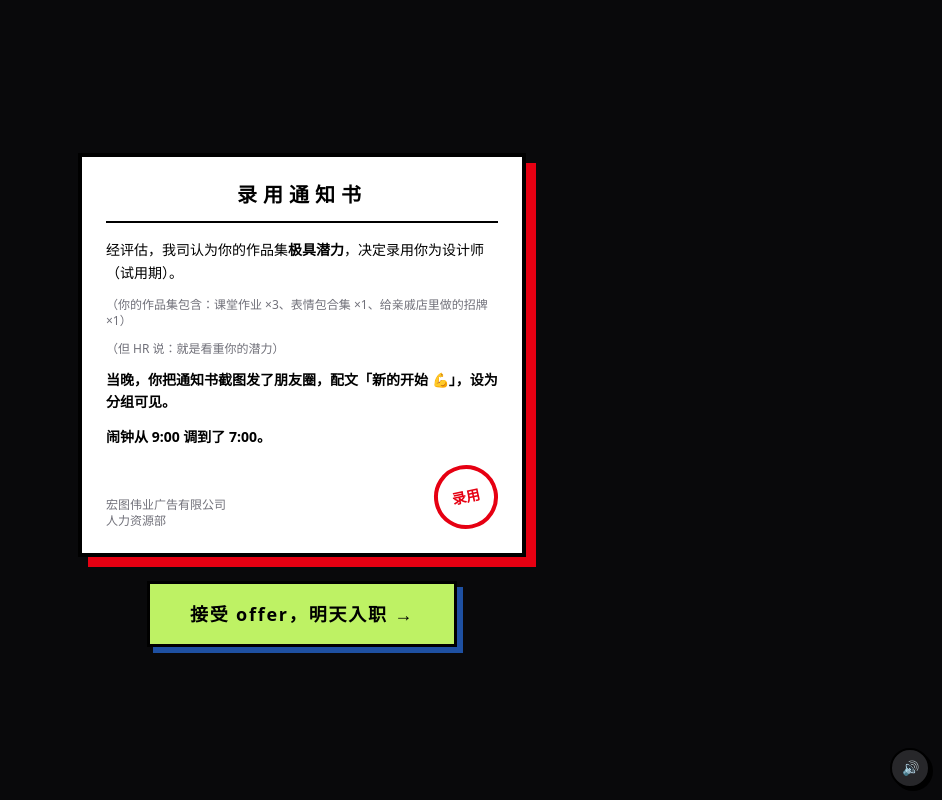
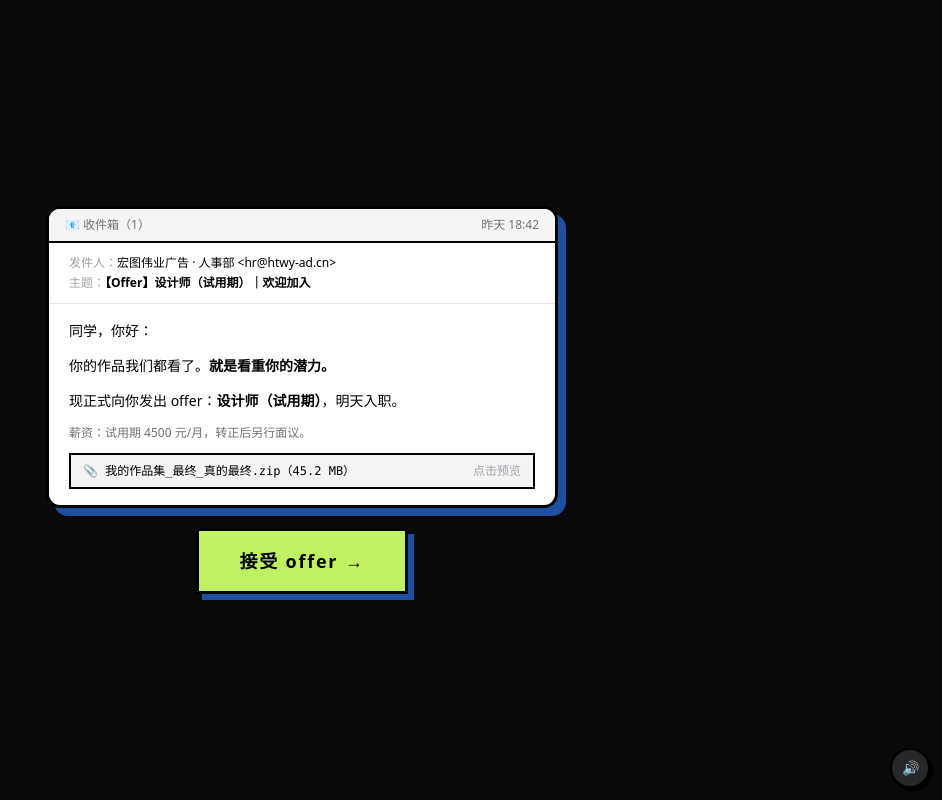
Before and after one commit to snowine-studio/bigger, a React (Vite) app: page / in a window 1280 px wide. Both pictures are taken after a click on the button "接单". Shown: the whole page, without its empty margins (338-1280 px from the left). Built offline with nearby package versions, Linux system fonts and the light colour scheme.

Commit message:
feat: pre-game 3-scene narrative - offer email with viewable portfolio attachment, moments post, interactive 7am alarm

```diff
--- a/src/App.tsx
+++ b/src/App.tsx
@@ -129,7 +129,7 @@ function MuteBtn() {
   )
 }
 
-type Phase = 'intro' | 'offer' | 'playing' | 'interlude' | 'ending' | 'death'
+type Phase = 'intro' | 'offer' | 'moments' | 'alarm' | 'playing' | 'interlude' | 'ending' | 'death'
 
 // 死法图鉴（localStorage）
 const DEATHS_KEY = 'zdyld_deaths'
@@ -342,6 +342,8 @@ export default function App() {
   const [takeover, setTakeover] = useState(false) // AI 全屏吞噬
   const [zipFx, setZipFx] = useState(false) // 打包 zip 动画
   const [zoomed, setZoomed] = useState(false) // 海报全屏放大
+  const [showPortfolio, setShowPortfolio] = useState(false) // offer 附件预览
+  const [alarmSet, setAlarmSet] = useState(false) // 闹钟是否改到 7:00
   const timers = useRef<ReturnType<typeof setTimeout>[]>([])
   const pending = useRef<{ msgs: ChatMsg[]; fired: number; done: () => void } | null>(null)
   const afterTakeover = useRef<(() => void) | null>(null)
@@ -434,6 +436,7 @@ export default function App() {
     setTakeover(false)
     setZipFx(false)
     lastChosenRef.current = ''
+    setShowPortfolio(false)
     setPhase('playing')
     startRound('r1')
   }
@@ -542,6 +545,7 @@ export default function App() {
           onClick={() => {
             sfx.stopBgm()
             sfx.click()
+            setAlarmSet(false)
             setPhase('offer')
           }}
           className="mt-4 px-14 py-5 bg-[#e60012] text-[#ffe800] border-4 border-black font-black text-2xl tracking-[0.3em] shadow-[8px_8px_0_#ffe800] hover:translate-x-[3px] hover:translate-y-[3px] hover:shadow-[4px_4px_0_#ffe800] active:translate-x-[6px] active:translate-y-[6px] active:shadow-none transition-all"
@@ -553,37 +557,192 @@ export default function App() {
     )
   }
 
-  // ─────────────── 录用通知书（前情提要） ───────────────
+  // ─────────────── 前情 1/3：那封 offer 邮件 ───────────────
   if (phase === 'offer') {
     return (
-      <div className="min-h-screen bg-zinc-950 text-zinc-100 flex flex-col items-center justify-center gap-6 p-6">
-        <div className="max-w-md w-full bg-white text-black border-4 border-black shadow-[10px_10px_0_#e60012] p-6 relative animate-[fadeIn_.5s_ease]">
-          <div className="text-center font-black text-xl tracking-[0.3em] border-b-2 border-black pb-3">录用通知书</div>
-          <div className="mt-4 space-y-3 text-sm leading-relaxed">
-            <p>经评估，我司认为你的作品集<strong>极具潜力</strong>，决定录用你为设计师（试用期）。</p>
-            <p className="text-zinc-500 text-xs">（你的作品集包含：课堂作业 ×3、表情包合集 ×1、给亲戚店里做的招牌 ×1）</p>
-            <p className="text-zinc-500 text-xs">（但 HR 说：就是看重你的潜力）</p>
-            <p className="font-bold">当晚，你把通知书截图发了朋友圈，配文「新的开始 💪」，设为分组可见。</p>
-            <p className="font-bold">闹钟从 9:00 调到了 7:00。</p>
+      <div className="min-h-screen bg-zinc-950 text-zinc-100 flex flex-col items-center justify-center gap-5 p-4">
+        <div className="max-w-lg w-full bg-white text-black rounded-xl border-[3px] border-black shadow-[8px_8px_0_#1e50a2] overflow-hidden animate-[fadeIn_.5s_ease]">
+          {/* 邮件头部 */}
+          <div className="bg-zinc-100 border-b-2 border-black px-4 py-2 text-xs text-zinc-500 flex justify-between">
+            <span>📧 收件箱（1）</span>
+            <span>昨天 18:42</span>
           </div>
-          <div className="mt-4 flex items-end justify-between">
-            <div className="text-xs text-zinc-500">
-              宏图伟业广告有限公司
-              <br />
-              人力资源部
-            </div>
-            <div className="w-16 h-16 rounded-full border-4 border-[#e60012] text-[#e60012] flex items-center justify-center font-black text-sm rotate-[-12deg]">录用</div>
+          <div className="px-5 py-3 border-b border-zinc-200 text-xs space-y-1">
+            <div><span className="text-zinc-400">发件人：</span>宏图伟业广告 · 人事部 &lt;hr@htwy-ad.cn&gt;</div>
+            <div><span className="text-zinc-400">主题：</span><span className="font-black">【Offer】设计师（试用期）｜欢迎加入</span></div>
+          </div>
+          {/* 正文 */}
+          <div className="px-5 py-4 text-sm space-y-3 leading-relaxed">
+            <p>同学，你好：</p>
+            <p>你的作品我们都看了。<strong>就是看重你的潜力。</strong></p>
+            <p>现正式向你发出 offer：<strong>设计师（试用期）</strong>，明天入职。</p>
+            <p className="text-zinc-500 text-xs">薪资：试用期 4500 元/月，转正后另行面议。</p>
+            {/* 附件：作品集 */}
+            <button
+              onClick={() => {
+                sfx.click()
+                setShowPortfolio(true)
+              }}
+              className="w-full text-left bg-zinc-100 hover:bg-[#ffe800] border-2 border-black px-3 py-2 text-xs font-mono transition-colors"
+            >
+              📎 我的作品集_最终_真的最终.zip（45.2 MB）
+              <span className="float-right text-zinc-400">点击预览</span>
+            </button>
           </div>
         </div>
         <button
           onClick={() => {
             sfx.click()
-            startGame()
+            setPhase('moments')
           }}
           className="px-10 py-4 bg-lime-300 text-black border-[3px] border-black font-black text-lg tracking-widest shadow-[6px_6px_0_#1e50a2] hover:translate-x-[2px] hover:translate-y-[2px] hover:shadow-[3px_3px_0_#1e50a2] transition-all"
         >
-          接受 offer，明天入职 →
+          接受 offer →
         </button>
+
+        {/* 作品集附件预览 */}
+        {showPortfolio && (
+          <div
+            onClick={() => setShowPortfolio(false)}
+            className="fixed inset-0 z-50 bg-black/90 flex flex-col items-center justify-center gap-3 p-6 cursor-pointer"
+          >
+            <div className="text-zinc-400 text-xs font-mono">我的作品集_最终_真的最终.zip · 预览（5 个文件）</div>
+            <div className="grid grid-cols-2 md:grid-cols-3 gap-3 max-w-2xl">
+              {/* 课堂作业 ×3 */}
+              <div className="bg-white border-2 border-black p-1 shadow-[4px_4px_0_#52525b]">
+                <div className="aspect-square bg-zinc-200 flex items-center justify-center relative overflow-hidden">
+                  <div className="absolute w-1/2 h-1 bg-black rotate-12" />
+                  <div className="absolute w-2 h-2 bg-black rounded-full left-3 top-3" />
+                  <div className="absolute w-2 h-2 bg-black rounded-full right-4 bottom-5" />
+                </div>
+                <div className="text-[10px] font-mono p-1">点线面构成练习.ai</div>
+              </div>
+              <div className="bg-white border-2 border-black p-1 shadow-[4px_4px_0_#52525b]">
+                <div className="aspect-square grid grid-cols-3">
+                  {['#e60012', '#ffe800', '#1e50a2', '#ff2e88', '#0d9488', '#000', '#ffe800', '#1e50a2', '#e60012'].map((c, i) => (
+                    <div key={i} style={{ background: c }} />
+                  ))}
+                </div>
+                <div className="text-[10px] font-mono p-1">色彩构成作业.ai</div>
+              </div>
+              <div className="bg-white border-2 border-black p-1 shadow-[4px_4px_0_#52525b]">
+                <div className="aspect-square bg-white flex items-center justify-center">
+                  <span className="font-black text-black" style={{ fontSize: '3rem' }}>永</span>
+                </div>
+                <div className="text-[10px] font-mono p-1">字体练习_永字八法.ai</div>
+              </div>
+              {/* 表情包合集 */}
+              <div className="bg-white border-2 border-black p-1 shadow-[4px_4px_0_#52525b]">
+                <div className="aspect-square grid grid-cols-3 place-items-center text-2xl bg-zinc-50">
+                  {['😂', '🔥', '👍', '😭', '🙏', '💪', '🐶', '💰', '✨'].map((e, i) => (
+                    <span key={i}>{e}</span>
+                  ))}
+                </div>
+                <div className="text-[10px] font-mono p-1">表情包合集（精品）.zip</div>
+              </div>
+              {/* 亲戚招牌 */}
+              <div className="bg-white border-2 border-black p-1 shadow-[4px_4px_0_#52525b] col-span-2">
+                <div className="aspect-[3/1] bg-[#e60012] flex items-center justify-center border-2 border-black" style={{ boxShadow: 'inset 0 0 0 2px #ffe800' }}>
+                  <span className="font-black text-[#ffe800] text-xl md:text-2xl tracking-widest" style={{ textShadow: '2px 2px 0 #000' }}>
+                    老王五金建材 · 电话 138XXXX8888
+                  </span>
+                </div>
+                <div className="text-[10px] font-mono p-1">给二舅店里做的招牌（实物已安装）.psd</div>
+              </div>
+            </div>
+            <div className="text-zinc-500 text-xs">点按任意处关闭</div>
+          </div>
+        )}
+        <MuteBtn />
+      </div>
+    )
+  }
+
+  // ─────────────── 前情 2/3：当晚的朋友圈 ───────────────
+  if (phase === 'moments') {
+    return (
+      <div className="min-h-screen bg-zinc-950 text-zinc-100 flex flex-col items-center justify-center gap-5 p-4">
+        <div className="max-w-md w-full bg-white text-black rounded-xl border-[3px] border-black shadow-[8px_8px_0_#ff2e88] overflow-hidden animate-[fadeIn_.5s_ease]">
+          <div className="bg-zinc-100 border-b-2 border-black px-4 py-2 text-xs text-zinc-500">朋友圈</div>
+          <div className="p-4 flex gap-3">
+            <div className="w-10 h-10 shrink-0 rounded bg-[#ff2e88] border-2 border-black flex items-center justify-center font-black text-white">我</div>
+            <div className="flex-1 space-y-2">
+              <div className="font-black text-sm">我</div>
+              <div className="text-sm">新的开始 💪</div>
+              {/* 配图：offer 邮件截图 */}
+              <div className="w-2/3 bg-white border-2 border-black shadow-[3px_3px_0_#000] p-2">
+                <div className="bg-zinc-100 border border-zinc-300 px-2 py-1 text-[9px] text-zinc-500">📧 收件箱（1）</div>
+                <div className="text-[10px] font-black mt-1">【Offer】设计师（试用期）｜欢迎加入</div>
+                <div className="text-[9px] text-zinc-400">就是看重你的潜力。</div>
+              </div>
+              <div className="text-xs text-zinc-400 flex items-center gap-2">
+                <span>10 分钟前</span>
+                <span className="border border-zinc-300 rounded px-1">👥 部分朋友可见</span>
+              </div>
+              <div className="bg-zinc-100 rounded p-2 text-xs space-y-1">
+                <div><span className="font-bold text-[#1e50a2]">妈妈</span> ❤️　<span className="font-bold text-[#1e50a2]">二姨</span> ❤️　<span className="font-bold text-[#1e50a2]">大学室友·阿哲</span> ❤️</div>
+                <div><span className="font-bold text-[#1e50a2]">阿哲：</span>可以啊！哪个公司？</div>
+                <div><span className="font-bold">我</span> 回复 <span className="font-bold text-[#1e50a2]">阿哲：</span>说了你也没听过哈哈（其实我也没听过）</div>
+              </div>
+            </div>
+          </div>
+        </div>
+        <button
+          onClick={() => {
+            sfx.click()
+            setPhase('alarm')
+          }}
+          className="px-10 py-4 bg-lime-300 text-black border-[3px] border-black font-black text-lg tracking-widest shadow-[6px_6px_0_#1e50a2] hover:translate-x-[2px] hover:translate-y-[2px] hover:shadow-[3px_3px_0_#1e50a2] transition-all"
+        >
+          放下手机 →
+        </button>
+        <MuteBtn />
+      </div>
+    )
+  }
+
+  // ─────────────── 前情 3/3：闹钟 ───────────────
+  if (phase === 'alarm') {
+    return (
+      <div className="min-h-screen bg-zinc-950 text-zinc-100 flex flex-col items-center justify-center gap-5 p-4">
+        <div className="max-w-md w-full bg-black rounded-2xl border-[3px] border-zinc-700 shadow-[8px_8px_0_#0d9488] overflow-hidden animate-[fadeIn_.5s_ease]">
+          <div className="px-4 py-2 text-xs text-zinc-500 flex justify-between border-b border-zinc-800">
+            <span>闹钟</span>
+            <span>23:58</span>
+          </div>
+          <div className="p-5 flex items-center justify-between">
+            <div>
+              <div className="font-black text-5xl tracking-wider text-white transition-all">
+                {alarmSet ? '07:00' : '09:00'}
+              </div>
+              <div className="text-xs text-zinc-500 mt-1">{alarmSet ? '上班第一天（新增）' : '每天'}</div>
+            </div>
+            {/* 开关：玩家亲手拨到 7:00 */}
+            <button
+              onClick={() => {
+                sfx.click()
+                setAlarmSet((v) => !v)
+              }}
+              className={`w-16 h-9 rounded-full border-2 border-black relative transition-colors ${alarmSet ? 'bg-lime-400' : 'bg-zinc-600'}`}
+            >
+              <div
+                className={`absolute top-0.5 w-7 h-7 rounded-full bg-white border-2 border-black transition-all ${alarmSet ? 'left-8' : 'left-0.5'}`}
+              />
+            </button>
+          </div>
+          {alarmSet && <div className="px-5 pb-4 text-xs text-teal-300 animate-[fadeIn_.4s_ease]">已改为 07:00 · 上班第一天</div>}
+        </div>
+        {alarmSet && (
+          <button
+            onClick={() => {
+              sfx.click()
+              startGame()
+            }}
+            className="px-10 py-4 bg-[#ffe800] text-black border-[3px] border-black font-black text-lg tracking-widest shadow-[6px_6px_0_#e60012] hover:translate-x-[2px] hover:translate-y-[2px] hover:shadow-[3px_3px_0_#e60012] transition-all animate-[fadeIn_.4s_ease]"
+          >
+            第一天，上班 →
+          </button>
+        )}
         <MuteBtn />
       </div>
     )
@@ -627,6 +786,7 @@ export default function App() {
           onClick={() => {
             sfx.click()
             setDeathId(null)
+            setAlarmSet(false)
             setPhase('offer')
           }}
           className="px-10 py-4 bg-rose-400 text-black border-[3px] border-black font-black tracking-widest shadow-[6px_6px_0_#000] hover:translate-x-[2px] hover:translate-y-[2px] hover:shadow-[3px_3px_0_#000] transition-all"
```
Also changed, not shown: 5 other files (tests, documents, lock files or other folders).
